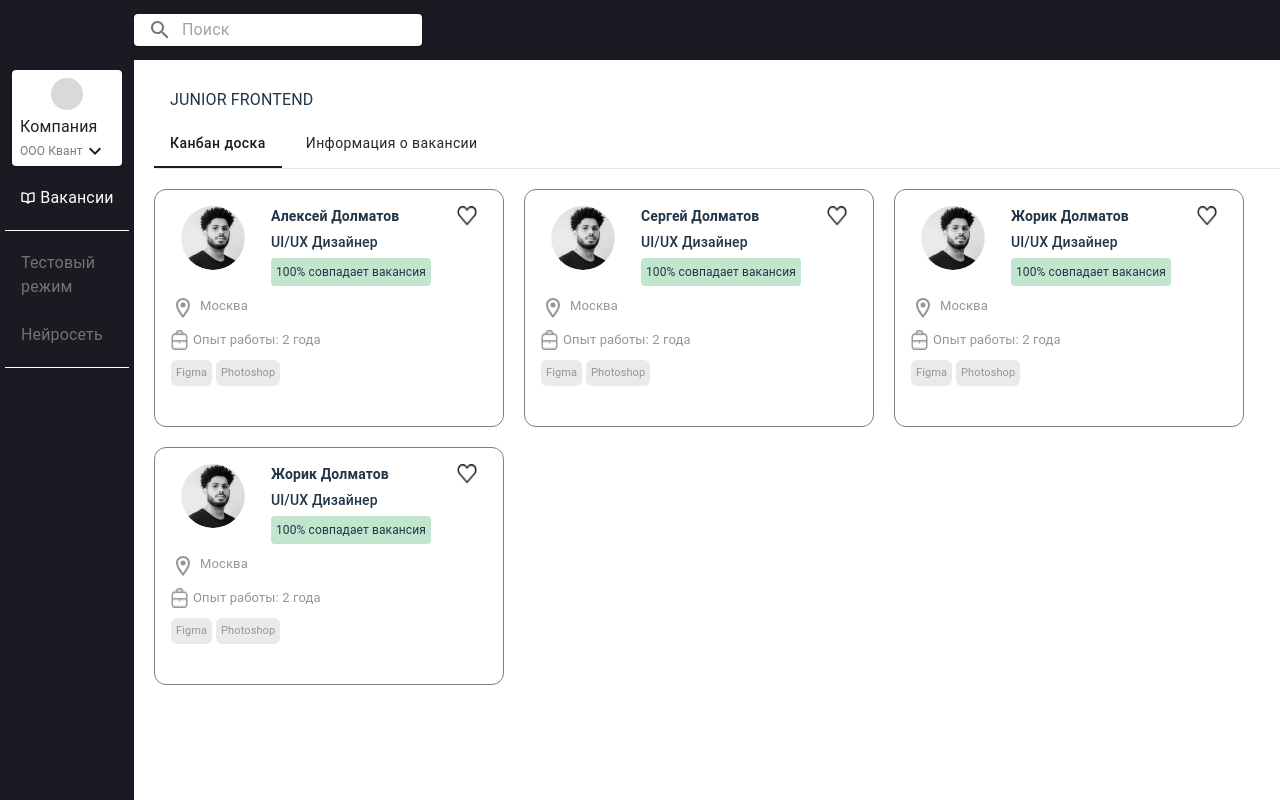
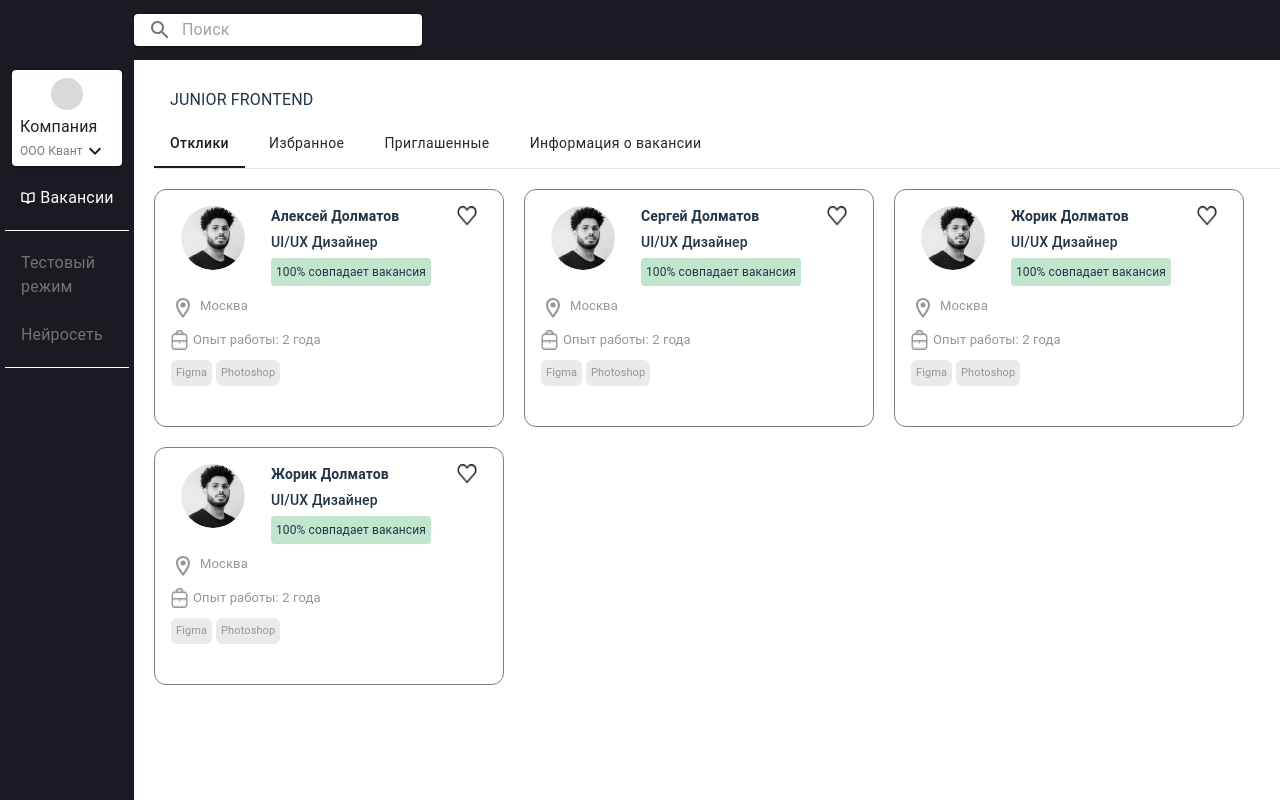
Before and after one commit to RinVeber/resume-front, a React (Vite) app: page /vacancies in a window 1280 px wide. Shown: the top 800 px of the page. Built offline with nearby package versions, Linux system fonts and the light colour scheme; no server answers.

Commit message:
fix tabs

```diff
--- a/src/pages/vacancies/Tabs/index.tsx
+++ b/src/components/Tabs/index.tsx
@@ -48,7 +48,9 @@ export default function CustomizedTabs() {
     <Box sx={{ width: '100%' }}>
       <Box sx={{ bgcolor: '#fff' }}>
         <CustomTabs value={value} onChange={handleChange}>
-          <CustomTab label="Канбан доска" />
+          <CustomTab label="Отклики" />
+          <CustomTab label="Избранное" />
+          <CustomTab label="Приглашенные" />
           <CustomTab label="Информация о вакансии" />
         </CustomTabs>
       </Box>
--- a/src/pages/vacancies/Vacancies.tsx
+++ b/src/pages/vacancies/Vacancies.tsx
@@ -1,6 +1,6 @@
 import { Box, Typography } from '@mui/material';
-import CustomizedTabs from './Tabs';
 import CardList from '../../components/CardList';
+import CustomizedTabs from '../../components/Tabs';
 
 export default function Vacancies() {
   return (
```
